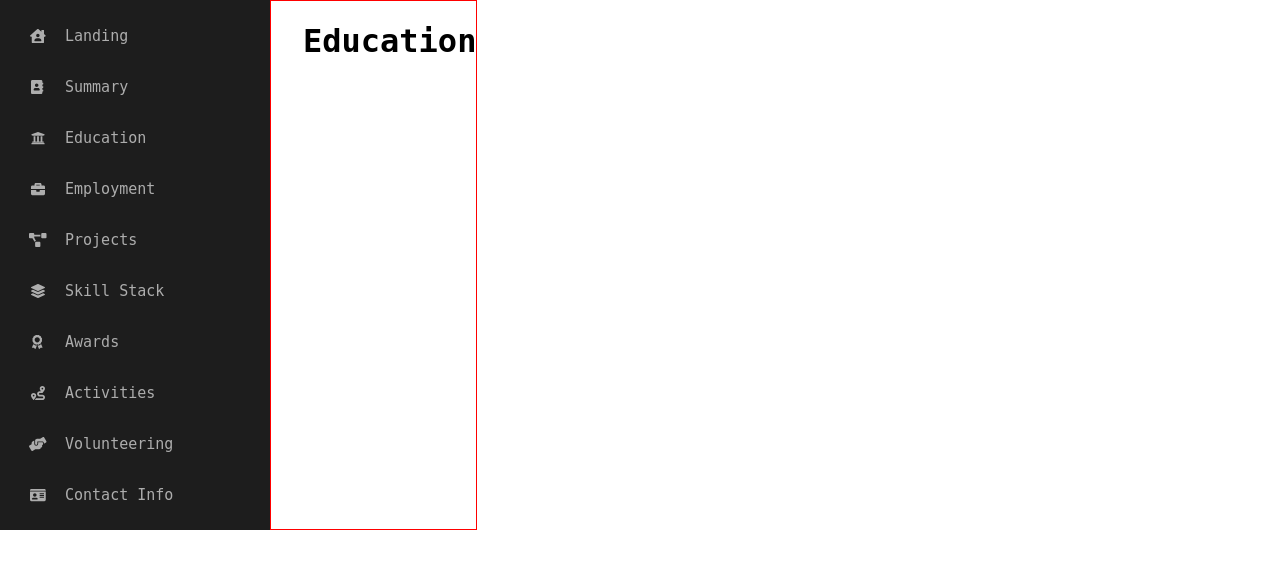
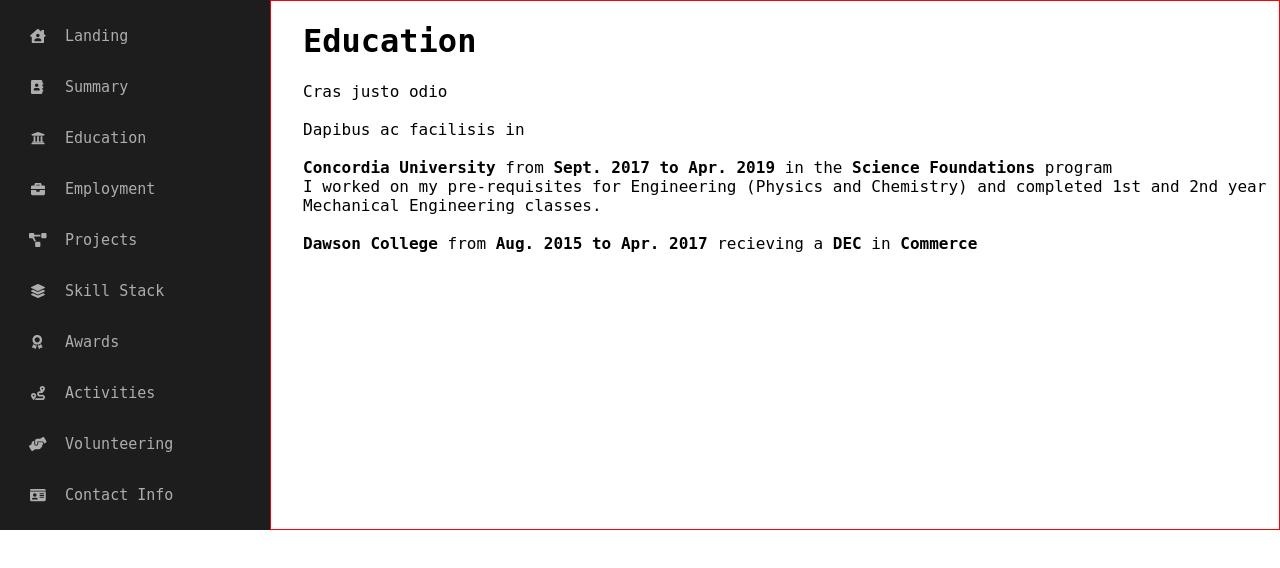
Before and after one commit to russellcape/web-portfolio, a React (Create React App) app: page /education in a window 1280 px wide. Shown: the top 568 px of the page. Built offline with nearby package versions, Linux system fonts and the light colour scheme.

Commit message:
Started working on components

```diff
--- a/package.json
+++ b/package.json
@@ -8,16 +8,19 @@
     "@fortawesome/free-regular-svg-icons": "^5.14.0",
     "@fortawesome/free-solid-svg-icons": "^5.14.0",
     "@fortawesome/react-fontawesome": "^0.1.11",
+    "@popperjs/core": "^2.4.4",
     "@testing-library/jest-dom": "^4.2.4",
     "@testing-library/react": "^9.5.0",
     "@testing-library/user-event": "^7.2.1",
     "bootstrap": "^4.5.2",
+    "jquery": "^3.5.1",
     "react": "^16.13.1",
     "react-bootstrap": "^1.3.0",
     "react-dom": "^16.13.1",
     "react-pro-sidebar": "^0.4.4",
     "react-router-dom": "^5.2.0",
-    "react-scripts": "^3.4.3"
+    "react-scripts": "^3.4.3",
+    "typescript": "^4.0.3"
   },
   "scripts": {
     "start": "react-scripts start",
--- a/public/index.html
+++ b/public/index.html
@@ -4,7 +4,7 @@
     <meta charset="utf-8" />
     <meta name="viewport" content="width=device-width, initial-scale=1" />
 
-    <title>React App</title>
+    <title>Russell Cape's Porfolio</title>
   </head>
   <body>
     <div id="root"></div>
--- a/src/components/Education.js
+++ b/src/components/Education.js
@@ -1,9 +1,19 @@
 import React from 'react'
+import ListGroup from 'react-bootstrap/ListGroup'
 
 function Education() {
     return (
         <div className="education">
           <h1>Education</h1>
+          <ListGroup>
+            <ListGroup.Item>Cras justo odio</ListGroup.Item>
+            <br/>
+            <ListGroup.Item>Dapibus ac facilisis in</ListGroup.Item>
+            <br/>
+            <ListGroup.Item><strong>Concordia University</strong> from <strong>Sept. 2017​ to Apr. 2019</strong> in​ the <strong>Science Foundations</strong> program <br/> I ​worked on my pre-requisites for Engineering (Physics and Chemistry) and completed 1st and 2nd year Mechanical Engineering classes.</ListGroup.Item>
+             <br/>
+            <ListGroup.Item><strong>Dawson College</strong> from	<strong>Aug. 2015​ to Apr. 2017​</strong> recieving a <strong>DEC</strong> in <strong>Commerce</strong></ListGroup.Item>
+          </ListGroup>
         </div>
     )
 }
--- a/src/components/Summary.js
+++ b/src/components/Summary.js
@@ -4,6 +4,7 @@
     return (
         <div className="summary">
             <h1>Summary Page</h1>
+            <p>Junior web developer with a background in commerce, engineering and entrepreneurship. As an ambitious and detail-oriented person, I am passionate about creating a great user experience while developing clean, efficient code. My entrepreneurial experience has taught me the importance of customer satisfaction, as well as, management of employees and equipment with a budget in mind. I am eager to learn on the frontlines, where I can benefit from the environment around me. Currently, in my free time, I am taking online cybersecurity classes on Cybrary, as well as, taking hands-on courses by Creation Crate to learn C++ and making a portfolio website using React. I have completed certifications in both Cybersecurity and Information Technologies basics and, currently, I am working on a System Administration Certification from Cybrary.</p>
         </div>
     );
 }
```
Also changed, not shown: src/App.js (+9 -3 lines), public/images/ProfilePicture.jpeg (added), 1 other file (tests, documents, lock files or other folders).
